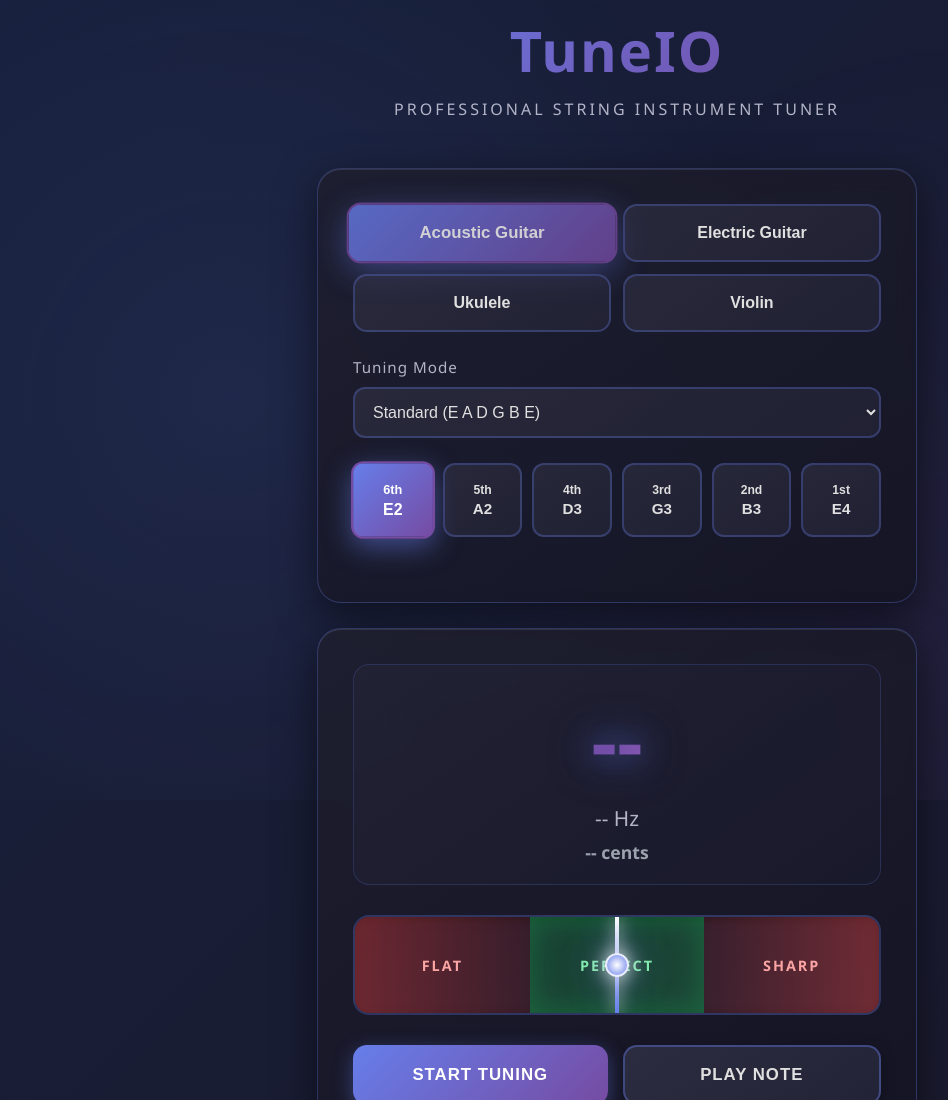
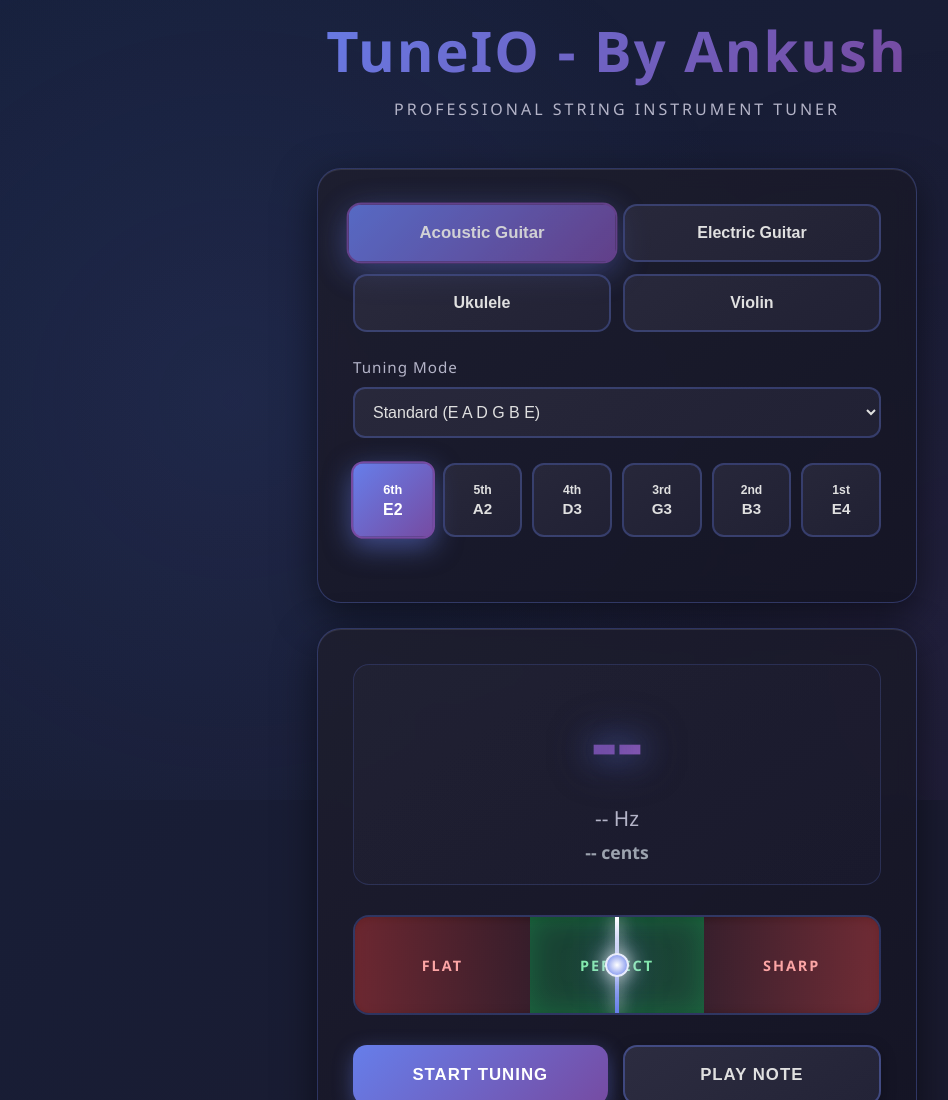
Before and after one commit to singh-ankush/TuneIO, a plain HTML site: page index.html in a window 1280 px wide. Shown: the top 1100 px of the page, without its empty margins (23-971 px from the left). Drawn offline with Linux system fonts and the light colour scheme.

Commit message:
Update header title to include author name

```diff
--- a/index.html
+++ b/index.html
@@ -492,7 +492,7 @@
 <body>
     <div class="container">
         <header>
-            <h1>TuneIO</h1>
+            <h1>TuneIO - By Ankush</h1>
             <p class="subtitle">Professional String Instrument Tuner</p>
         </header>
 
```
